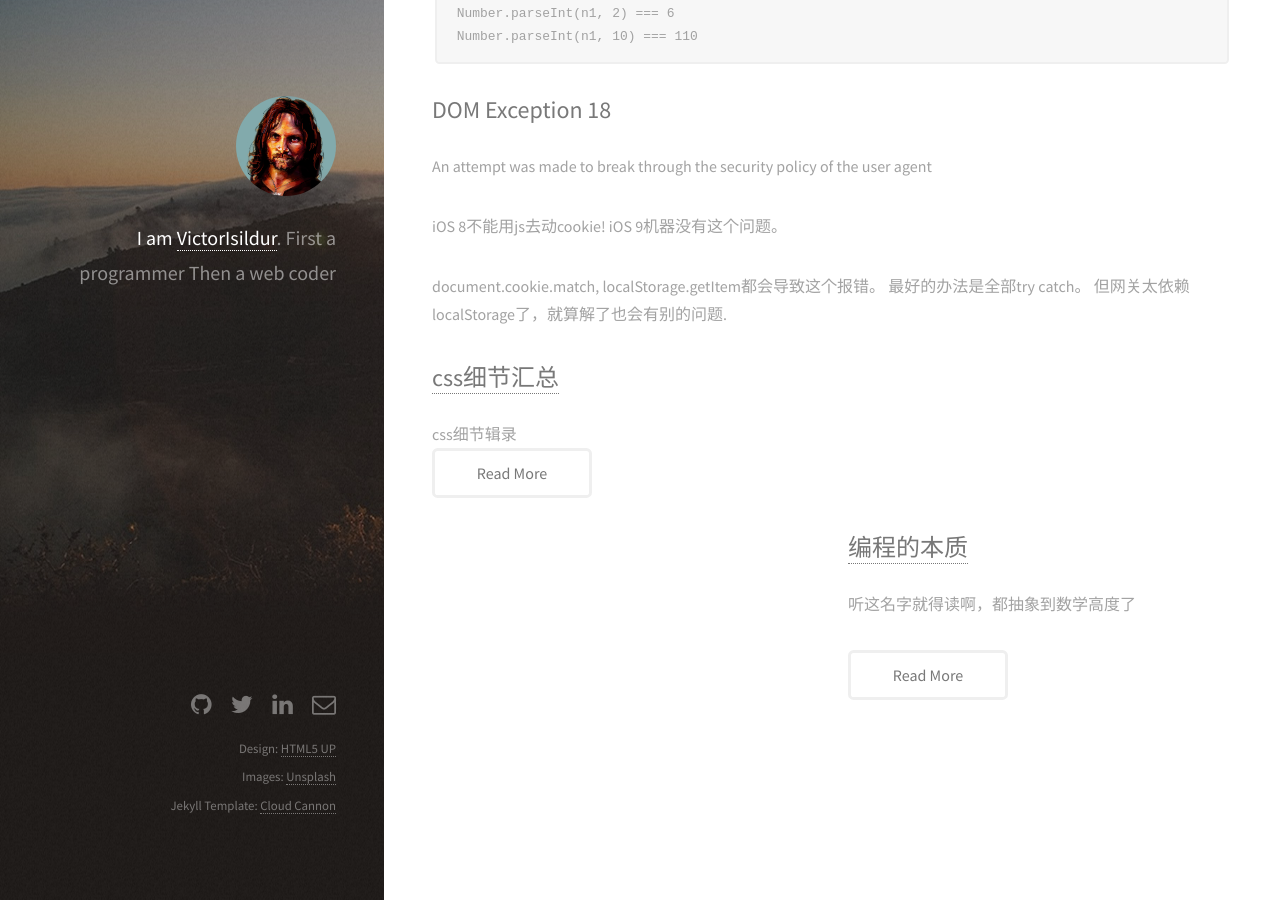
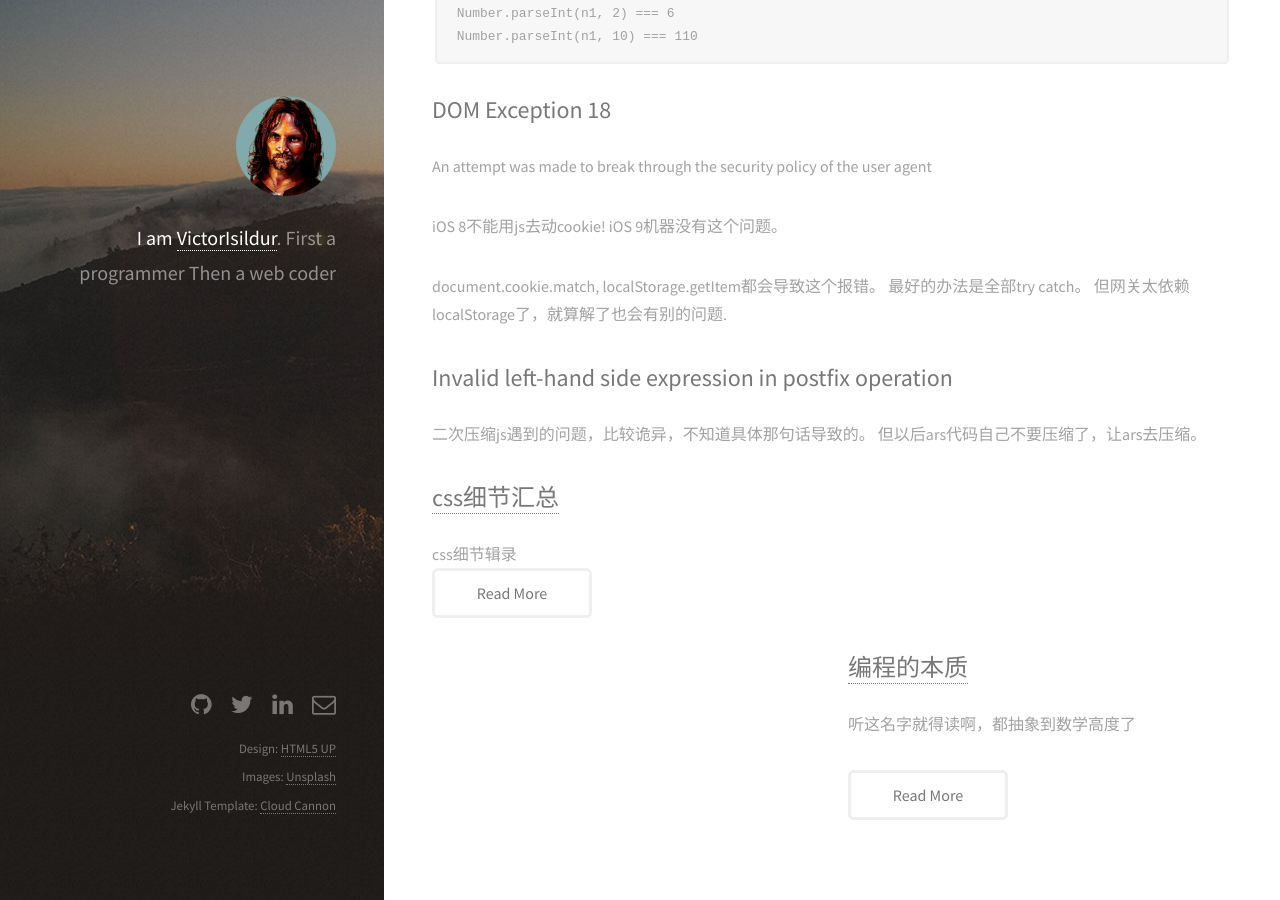
Before and after one commit to victorisildur/victorisildur.github.io, a Jekyll site: the page built from _posts/2016-03-12-js-review.markdown, in a window 1280 px wide and 900 px high, scrolled down 4950 px. Built offline with Jekyll 4.4.1, drawn with Linux system fonts in a browser that asks for light colours; Markdown is read by kramdown in place of the engine named in the settings.

Commit message:
invalid left-hand side expression

```diff
--- a/_posts/2016-03-12-js-review.markdown
+++ b/_posts/2016-03-12-js-review.markdown
@@ -193,3 +193,8 @@ iOS 8不能用js去动cookie! iOS 9机器没有这个问题。
 document.cookie.match, localStorage.getItem都会导致这个报错。
 最好的办法是全部try catch。
 但网关太依赖localStorage了，就算解了也会有别的问题.
+
+## Invalid left-hand side expression in postfix operation
+
+二次压缩js遇到的问题，比较诡异，不知道具体那句话导致的。
+但以后ars代码自己不要压缩了，让ars去压缩。
```
